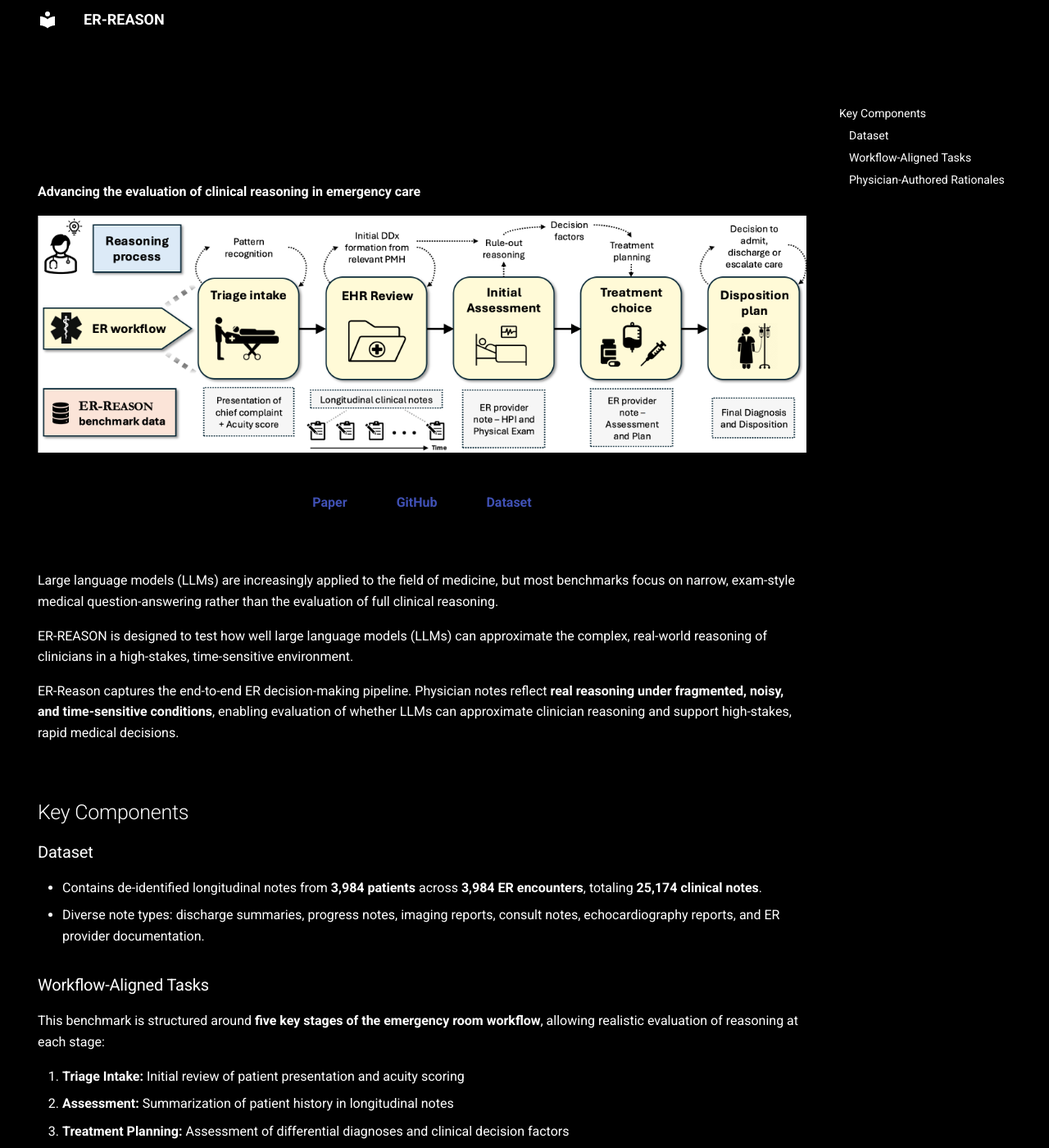
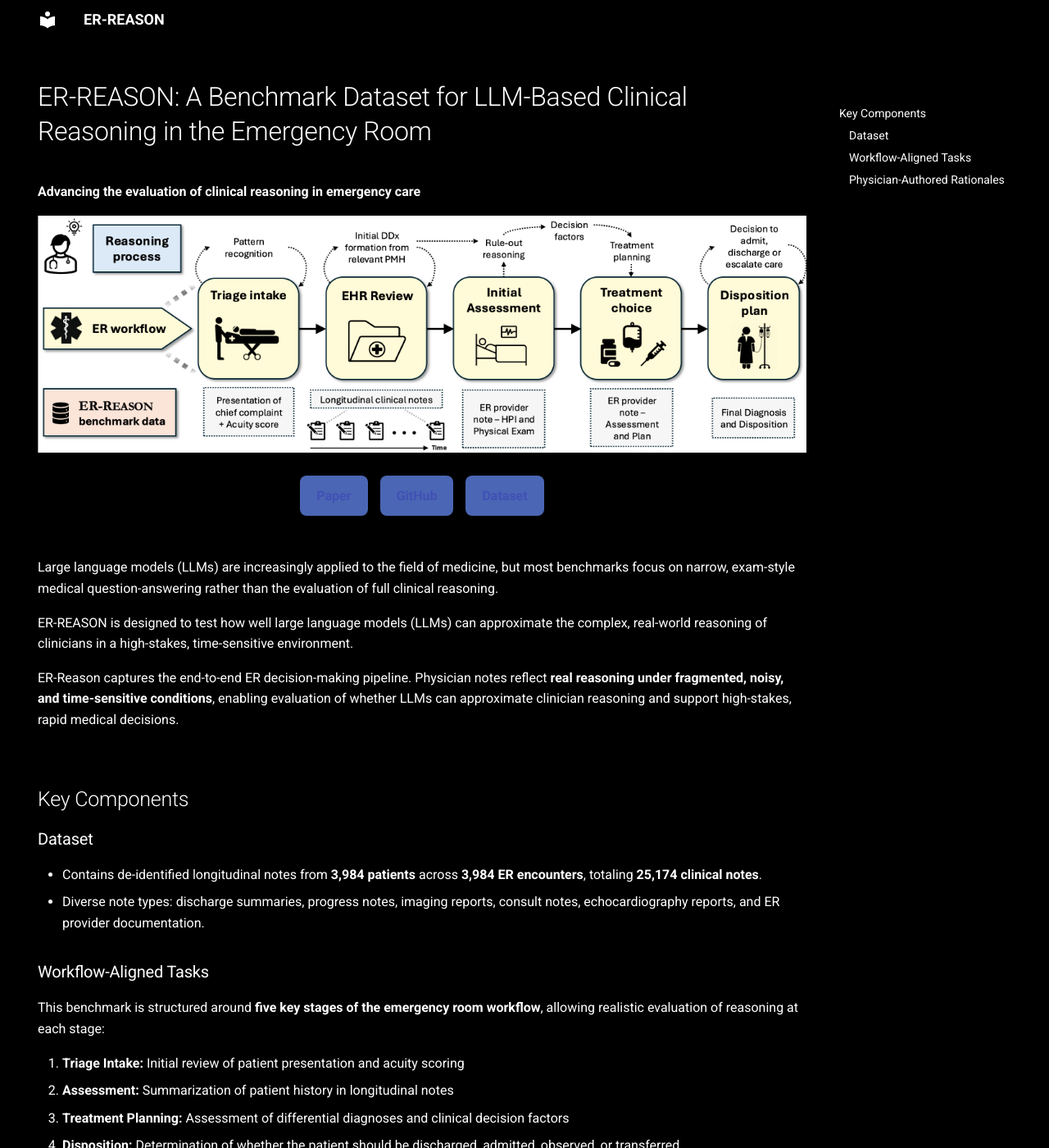
Before and after one commit to AlaaLab/ER-Reason, an MkDocs documentation site: the page built from docs/index.md, in a window 1280 px wide and 1400 px high. Shown: the whole window at 82% size. Built offline with MkDocs 1.6.1 and Material for MkDocs 9.7.7, drawn with Linux system fonts in a browser that asks for light colours.

Commit message:
Update extra.css

```diff
--- a/docs/stylesheets/extra.css
+++ b/docs/stylesheets/extra.css
@@ -16,20 +16,33 @@ body.homepage {
 .box-container {
   display: flex;
   justify-content: center;
-  gap: 20px;
+  gap: 15px;
   margin-top: 20px;
 }
 
 .box {
-  background-color: #000000;
+  background-color: #4b66b4; /* A shade of purplish-blue */
   color: #ffffff;
-  padding: 20px;
-  border-radius: 8px;
+  padding: 12px 20px;
+  border-radius: 8px; /* Slightly more rounded corners */
   text-align: center;
   text-decoration: none;
   font-weight: bold;
+  box-shadow: 0 4px 6px rgba(0, 0, 0, 0.1); /* Adds a subtle shadow */
+  transition: background-color 0.3s ease; /* Adds a smooth transition */
 }
 
 .box:hover {
-  background-color: #222222;
+  background-color: #6380c9; /* Lighter shade on hover */
 }
+
+/* New: Changes the main headings and strong text to white */
+.md-content h1,
+.md-content h2,
+.md-content h3,
+.md-content h4,
+.md-content h5,
+.md-content h6,
+.md-content strong {
+  color: #ffffff;
+}
```
